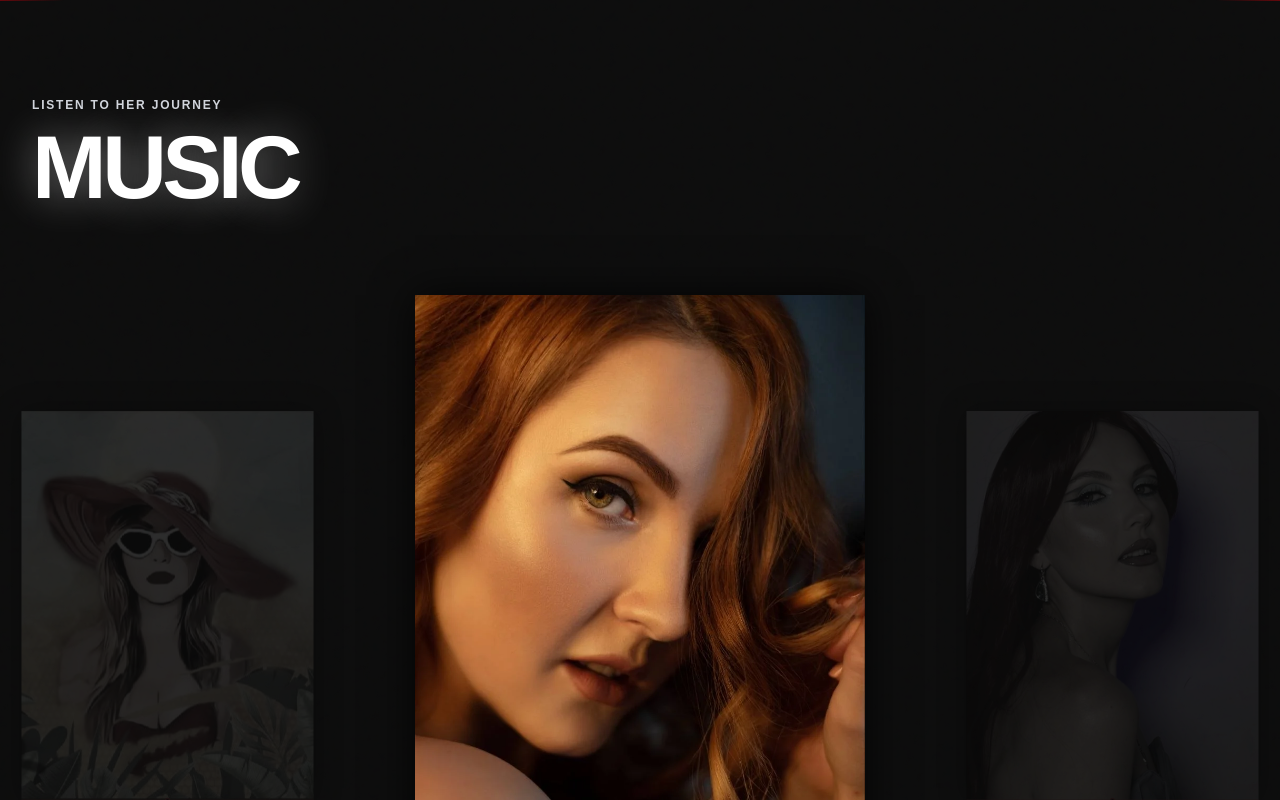
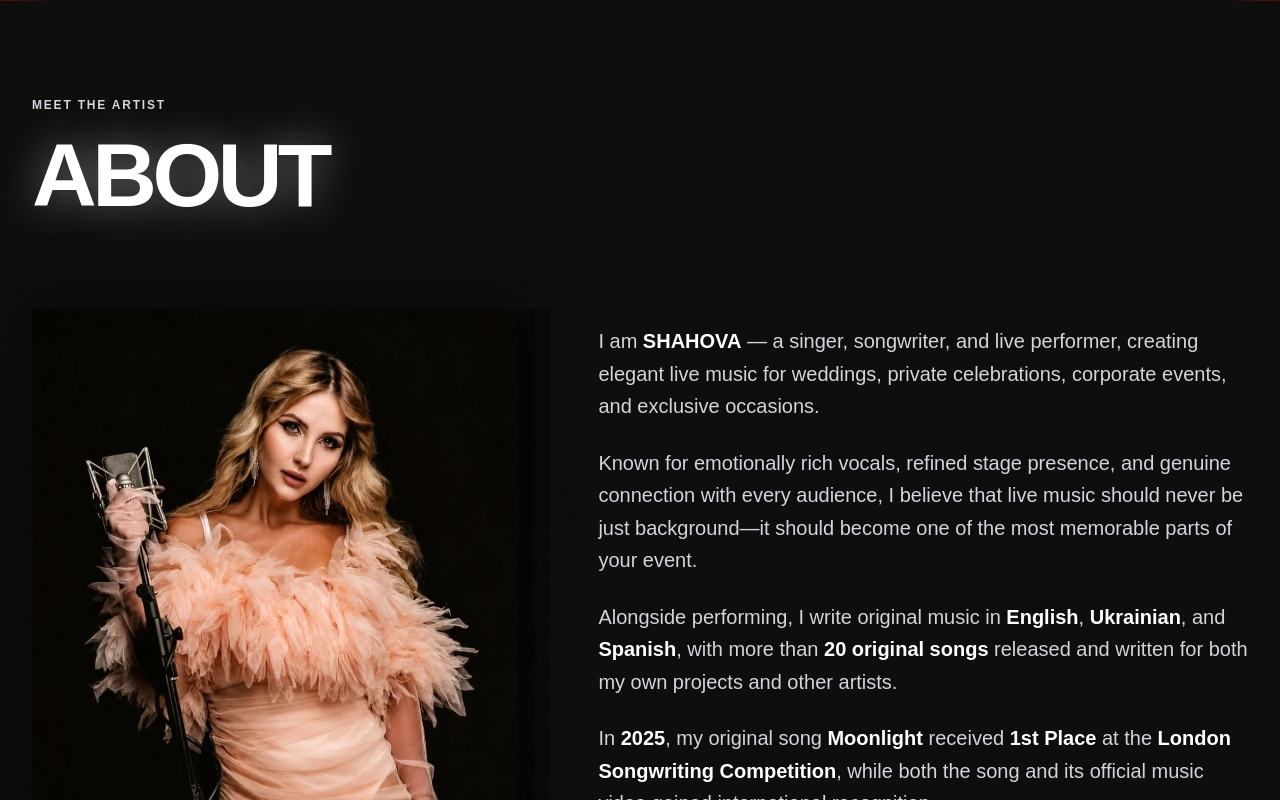
Before and after one commit to shahovatania-singer/shahova-web, a Next.js app: page / in a window 1280 px wide. Shown: the part 860-1660 px from the top of the page. Built offline with nearby package versions, Linux system fonts and the light colour scheme.

Commit message:
add: About section

```diff
--- a/src/app/page.tsx
+++ b/src/app/page.tsx
@@ -1,5 +1,6 @@
 import Header from "@/components/Header";
 import Hero from "@/components/Hero";
+import About from "@/components/About";
 import Music from "@/components/Music";
 import Live from "@/components/Live";
 import Experience from "@/components/Experience";
@@ -18,6 +19,9 @@ export default function Home() {
 
       {/* Hero Section */}
       <Hero />
+
+      {/* About Section */}
+      <About />
 
       {/* Music Section */}
       <Music />
--- /dev/null
+++ b/src/components/About.tsx
@@ -0,0 +1,79 @@
+import React from "react";
+
+export default function About() {
+  return (
+    <section
+      id="about"
+      className="relative w-full z-10 py-24 px-8 max-w-[1440px] mx-auto flex flex-col mb-20"
+    >
+      {/* Top Label */}
+      <div className="mb-6 z-20">
+        <p className="text-xs font-semibold tracking-[0.15em] text-gray-300 uppercase">
+          Meet the artist
+        </p>
+      </div>
+
+      {/* Heading */}
+      <div className="mb-12 md:mb-24 z-20">
+        <h2
+          className="text-[12vw] md:text-[8vw] lg:text-[7vw] font-black leading-[0.85] tracking-tighter uppercase"
+          style={{ textShadow: "0px 0px 40px rgba(255,255,255,0.4)" }}
+        >
+          ABOUT
+        </h2>
+      </div>
+
+      {/* Content Columns */}
+      <div className="flex flex-col lg:flex-row gap-12 lg:gap-20 items-start w-full">
+        {/* Left Column - Image Stack */}
+        <div className="relative w-full sm:w-[80%] md:w-[60%] lg:w-[40%] flex-shrink-0 flex flex-col">
+          {/* Third Layer */}
+          <div className="absolute top-0 bottom-0 w-full translate-x-[32px] z-0 overflow-hidden border-l-[4px] border-[#0d0d0d]">
+            <img
+              src="/image/About.webp"
+              alt=""
+              className="w-full h-full object-cover opacity-60 mix-blend-luminosity grayscale"
+            />
+          </div>
+
+          {/* Second Layer */}
+          <div className="absolute top-0 bottom-0 w-full translate-x-[16px] z-10 overflow-hidden border-l-[4px] border-[#0d0d0d]">
+            <img
+              src="/image/About.webp"
+              alt=""
+              className="w-full h-full object-cover opacity-80 mix-blend-luminosity grayscale"
+            />
+          </div>
+
+          {/* Main Image */}
+          <div className="relative z-20 w-full aspect-[4/5] bg-zinc-900 overflow-hidden shadow-[0px_0px_50px_rgba(0,0,0,0.5)]">
+            <img
+              src="/image/About.webp"
+              alt="About the artist"
+              className="w-full h-full object-cover"
+            />
+          </div>
+        </div>
+
+        {/* Right Column - Text */}
+        <div className="w-full lg:w-[60%] flex flex-col gap-6 mt-8 lg:mt-0 py-4 text-base md:text-lg lg:text-xl text-gray-300 leading-relaxed font-medium">
+          <p>
+            I am <strong className="text-white font-bold">SHAHOVA</strong> — a singer, songwriter, and live performer, creating elegant live music for weddings, private celebrations, corporate events, and exclusive occasions.
+          </p>
+          <p>
+            Known for emotionally rich vocals, refined stage presence, and genuine connection with every audience, I believe that live music should never be just background—it should become one of the most memorable parts of your event.
+          </p>
+          <p>
+            Alongside performing, I write original music in <strong className="text-white font-bold">English</strong>, <strong className="text-white font-bold">Ukrainian</strong>, and <strong className="text-white font-bold">Spanish</strong>, with more than <strong className="text-white font-bold">20 original songs</strong> released and written for both my own projects and other artists.
+          </p>
+          <p>
+            In <strong className="text-white font-bold">2025</strong>, my original song <strong className="text-white font-bold">Moonlight</strong> received <strong className="text-white font-bold">1st Place</strong> at the <strong className="text-white font-bold">London Songwriting Competition</strong>, while both the song and its official music video gained international recognition.
+          </p>
+          <p>
+            Every performance is thoughtfully tailored to the atmosphere of the occasion, creating an elegant musical experience that brings people together and leaves lasting memories long after the final note.
+          </p>
+        </div>
+      </div>
+    </section>
+  );
+}
--- a/src/components/Header.tsx
+++ b/src/components/Header.tsx
@@ -32,6 +32,7 @@ export default function Header() {
   };
 
   const navLinks = [
+    { id: "about", label: "ABOUT" },
     { id: "music", label: "MUSIC" },
     { id: "live", label: "LIVE" },
     { id: "experience", label: "EXPERIENCE" },
```
Also changed, not shown: public/image/About.webp (added).
